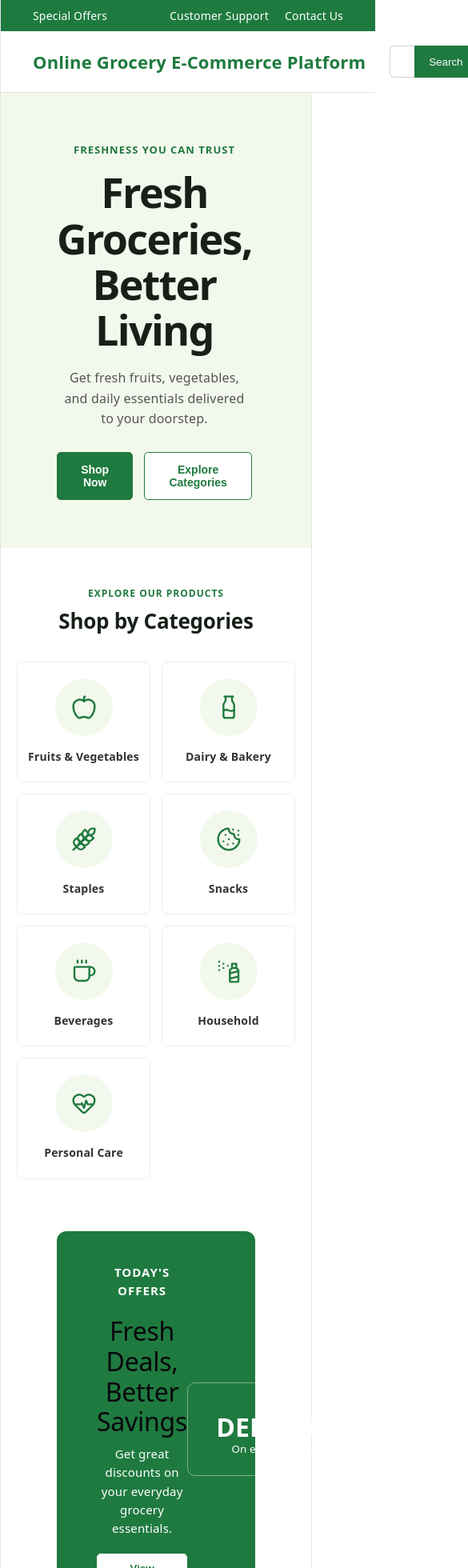
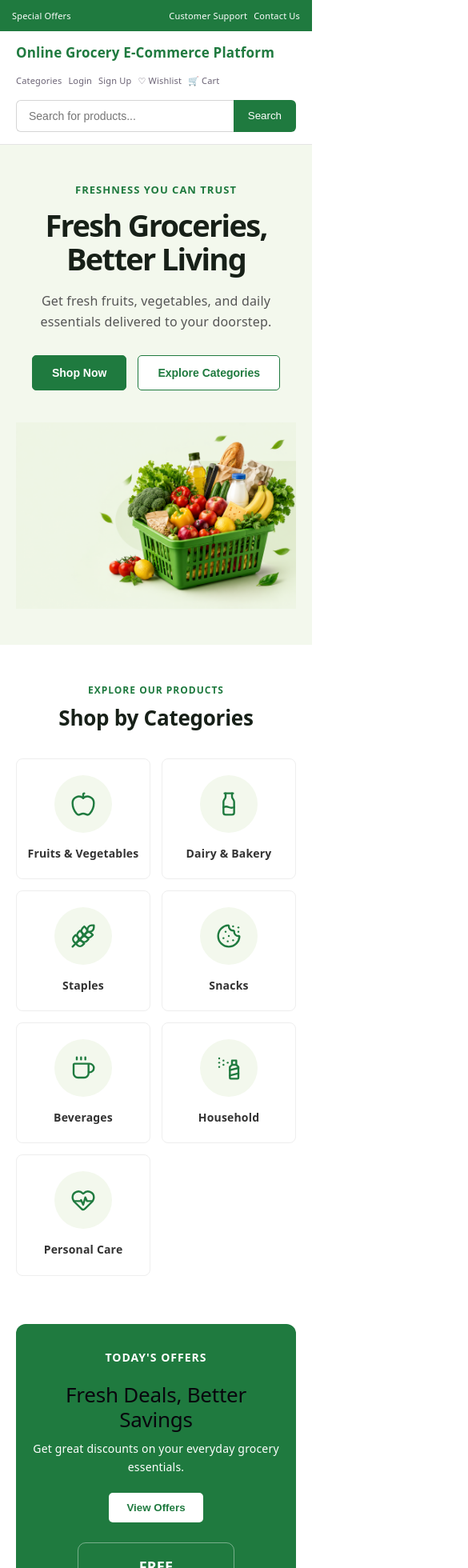
Before and after one commit to BhushanSayankar0108/Online-Grocery-Platform, a React app in the folder frontend/: page / in a window 390 px wide. Shown: the top 1960 px of the page at 80% size, 585 px wide, since content can reach past the window. Built offline with nearby package versions, Linux system fonts and the light colour scheme; the HTML template or start-up script is replaced by a standard one.

Commit message:
Complete responsive homepage

```diff
--- a/frontend/src/index.css
+++ b/frontend/src/index.css
@@ -1,3 +1,8 @@
+*,
+*::before,
+*::after {
+  box-sizing: border-box;
+}
 :root {
   --text: #6b6375;
   --text-h: #08060d;
@@ -55,11 +60,9 @@ body {
 }
 
 #root {
-  width: 1126px;
+  width: 100%;
   max-width: 100%;
-  margin: 0 auto;
-  text-align: center;
-  border-inline: 1px solid var(--border);
+  margin: 0;
   min-height: 100svh;
   display: flex;
   flex-direction: column;
@@ -897,3 +900,240 @@ code {
 .footer-social span:hover {
   color: white;
 }
+
+@media (max-width: 768px) {
+  .top-bar {
+    padding: 8px 15px;
+    font-size: 12px;
+  }
+
+  .top-bar-left,
+  .top-bar-right {
+    gap: 10px;
+  }
+
+  .navbar {
+    padding: 15px;
+    flex-wrap: wrap;
+    gap: 15px;
+  }
+
+  .navbar-logo {
+    font-size: 18px;
+  }
+
+  .navbar-search {
+    order: 3;
+    flex-basis: 100%;
+    max-width: none;
+  }
+
+  .navbar-links {
+    gap: 10px;
+    font-size: 12px;
+  }
+}
+
+@media (max-width: 768px) {
+  .why-section {
+    padding: 45px 20px;
+  }
+
+  .why-list {
+    grid-template-columns: 1fr;
+    gap: 14px;
+  }
+}
+
+@media (max-width: 768px) {
+  .reviews-section {
+    padding: 45px 20px;
+  }
+
+  .reviews-list {
+    grid-template-columns: 1fr;
+    gap: 14px;
+  }
+}
+
+@media (max-width: 768px) {
+  .newsletter-section {
+    padding: 45px 20px;
+  }
+
+  .newsletter-content h2 {
+    font-size: 26px;
+  }
+
+  .newsletter-form {
+    flex-direction: column;
+    gap: 10px;
+  }
+
+  .newsletter-form input,
+  .newsletter-form button {
+    width: 100%;
+    border-radius: 5px;
+  }
+}
+
+@media (max-width: 768px) {
+  .footer {
+    padding: 45px 20px 20px;
+  }
+
+  .footer-content {
+    grid-template-columns: 1fr;
+    gap: 30px;
+    padding-bottom: 30px;
+  }
+
+  .footer-bottom {
+    flex-direction: column;
+    gap: 15px;
+    text-align: center;
+  }
+
+  .footer-social {
+    justify-content: center;
+  }
+}
+
+@media (max-width: 768px) {
+  .featured-section {
+    padding: 45px 20px;
+  }
+
+  .product-list {
+    grid-template-columns: 1fr;
+    gap: 16px;
+  }
+}
+
+@media (max-width: 768px) {
+  .deal-section {
+    padding: 45px 20px;
+  }
+
+  .deal-content {
+    padding: 35px 20px;
+  }
+
+  .deal-text h3 {
+    font-size: 24px;
+  }
+
+  .deal-timer {
+    gap: 8px;
+  }
+
+  .deal-timer div {
+    min-width: 70px;
+    padding: 10px 6px;
+  }
+
+  .deal-timer strong {
+    font-size: 20px;
+  }
+}
+
+@media (max-width: 768px) {
+  .hero {
+    padding: 45px 20px;
+    flex-direction: column;
+    text-align: center;
+  }
+
+  .hero-content {
+    max-width: 100%;
+  }
+
+  .hero h1 {
+    font-size: 38px;
+  }
+
+  .hero-description {
+    max-width: 100%;
+  }
+
+  .hero-buttons {
+    justify-content: center;
+    flex-wrap: wrap;
+  }
+
+  .hero-image {
+    width: 100%;
+  }
+
+  .hero-image img {
+    max-width: 100%;
+    max-height: 280px;
+  }
+}
+
+@media (max-width: 768px) {
+  .navbar {
+    padding: 15px 20px;
+    gap: 12px;
+  }
+
+  .navbar-logo {
+    font-size: 17px;
+    white-space: normal;
+  }
+
+  .navbar-links {
+    gap: 8px;
+    font-size: 11px;
+    flex-wrap: wrap;
+    justify-content: flex-end;
+  }
+
+  .navbar-search {
+    flex-basis: 100%;
+    order: 3;
+    max-width: none;
+  }
+}
+
+@media (max-width: 768px) {
+  .promo-banner {
+    margin: 15px 20px 45px;
+    padding: 30px 20px;
+    flex-direction: column;
+    text-align: center;
+    gap: 25px;
+  }
+
+  .promo-content {
+    max-width: 100%;
+  }
+
+  .promo-content h2 {
+    font-size: 26px;
+  }
+
+  .promo-content p {
+    font-size: 14px;
+  }
+
+  .promo-highlight {
+    padding: 18px 30px;
+  }
+
+  .promo-highlight strong {
+    font-size: 28px;
+  }
+}
+
+@media (max-width: 768px) {
+  .top-bar {
+    padding: 8px 15px;
+    font-size: 11px;
+  }
+
+  .top-bar-left,
+  .top-bar-right {
+    gap: 8px;
+  }
+}
```
